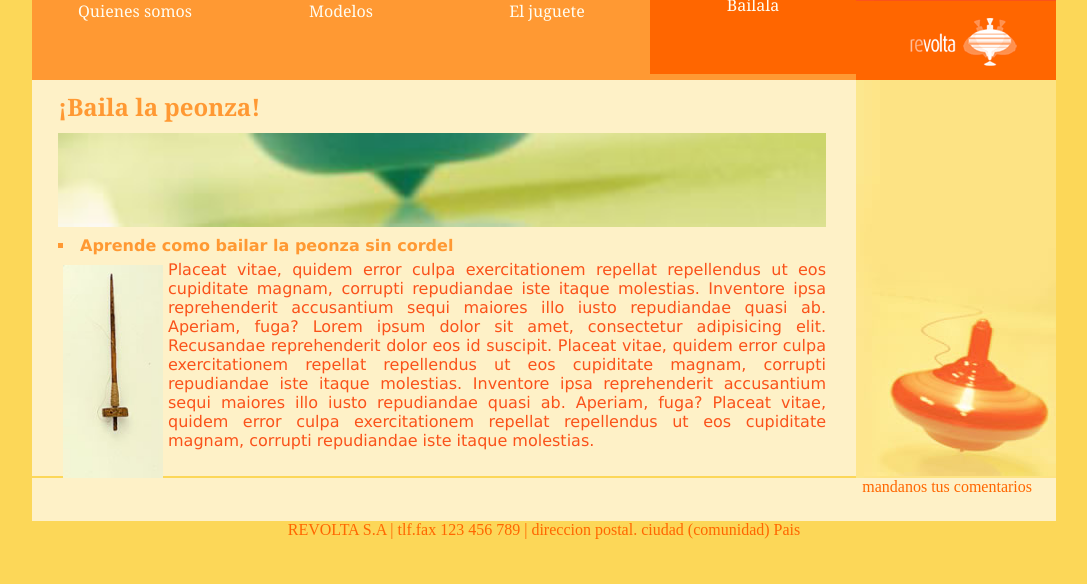
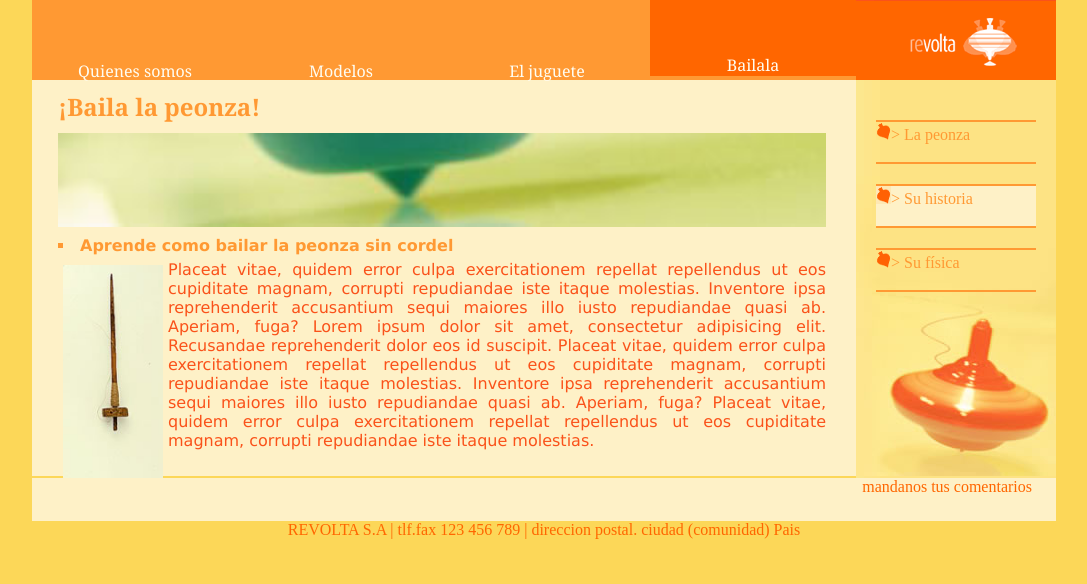
Before and after one commit to Liferbis/DIW, a plain HTML site: page Practica1-Peonza/juguete-historia.html in a window 1280 px wide. Shown: the whole page, without its empty margins (96-1183 px from the left). Drawn offline with Linux system fonts and the light colour scheme.

Commit message:
completas

```diff
--- a/Practica1-Peonza/include/estilo.css
+++ b/Practica1-Peonza/include/estilo.css
@@ -42,7 +42,8 @@ html{
 	vertical-align:bottom;
 	font-family:Georgia, "Times New Roman", Times;
 	float:left;
-	height: 80px;
+	padding-top: 60px;
+	/*height: 80px;*/
 	text-decoration: none;
 	display: inline;
 	text-align: center;
@@ -53,7 +54,7 @@ html{
 
 #menu ul li a:hover {
 	background:#ff6600;
-	height: 75px;
+	/*height: 75px;*/
 	border-bottom: 2px #FCD758;
 	margin-top:-2px;
 
@@ -61,7 +62,7 @@ html{
 
 .active{
 	background:#ff6600;
-	height: 75px;
+	/*height: 75px;*/
 	border-bottom: 2px #FCD758;
 	margin-top:-6px;
 }
@@ -103,11 +104,12 @@ html{
 }
 
 .bot {
-	margin-left: 20px;
+	width: 160px;
+	margin: 20px;
 	text-align: left;
 	height: 40px;
-	border-top: 2px #F93;
-	border-bottom: 2px #F93;
+	border-top: solid 2px #F93;
+	border-bottom:solid  2px #F93;
 	display: block;
 
 }
@@ -153,8 +155,8 @@ html{
 	margin: 5px;
 }
 
-#peonza{
-
+.acc{
+	background: #FEF1C7;
 }
 
 #PortadaPeonza{
--- a/Practica1-Peonza/juguete-historia.html
+++ b/Practica1-Peonza/juguete-historia.html
@@ -60,6 +60,21 @@
 					</article>
 				</section>
 				<aside id="as">
+					<article class="bot">
+						<a href="Juguete-peonza.html" >
+							<img src="include/imagenes/icono01.gif">> La peonza
+						</a>
+					</article>
+					<article class="bot acc" >
+						<a href="juguete-historia.html" >
+							<img src="include/imagenes/icono02.gif">> Su historia
+						</a>
+					</article>
+					<article class="bot">
+						<a href="juguete-fisica.html" >
+							<img src="include/imagenes/icono01.gif">> Su física
+						</a>
+					</article>
 
 				</aside>
 			</section>
```
Also changed, not shown: Practica1-Peonza/Juguete-peonza.html (+3 -3 lines), Practica1-Peonza/juguete-fisica.html (+15 -0 lines).
